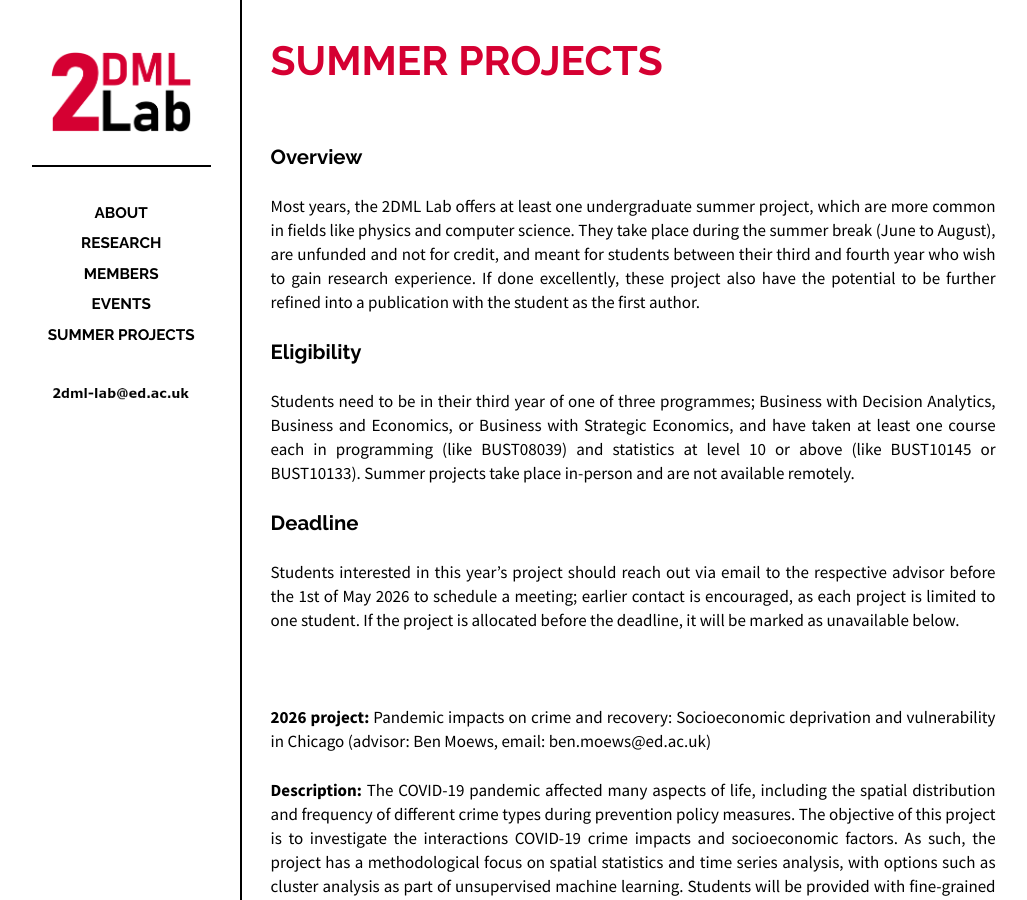
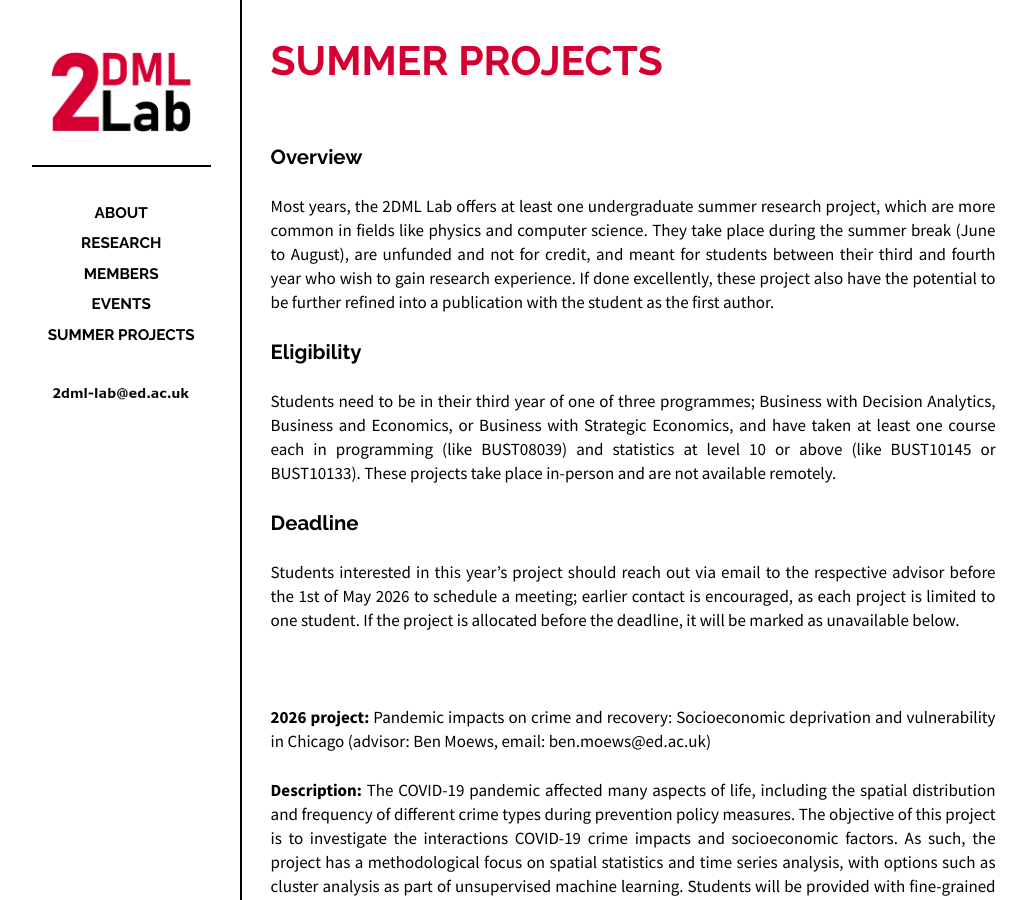
Before and after one commit to 2dml-lab/2dml-lab.github.io, a Jekyll site: the page built from _posts/2024-01-31-summer_projects.md, in a window 1280 px wide. Shown: the whole page, without its empty margins (118-1145 px from the left). Built offline with Jekyll 4.4.1, drawn with Linux system fonts in a browser that asks for light colours.

Commit message:
Update 2024-01-31-summer_projects.md

```diff
--- a/_posts/2024-01-31-summer_projects.md
+++ b/_posts/2024-01-31-summer_projects.md
@@ -10,11 +10,13 @@
 
 ## Overview
 
-Most years, the 2DML Lab offers at least one undergraduate summer project, which are more common in fields like physics and computer science. They take place during the summer break (June to August), are unfunded and not for credit, and meant for students between their third and fourth year who wish to gain research experience. If done excellently, these project also have the potential to be further refined into a publication with the student as the first author.
+Most years, the 2DML Lab offers at least one undergraduate summer research project, which are more common in fields like physics and computer science. They take place during the summer break (June to August), are unfunded and not for credit, and meant for students between their third and fourth year who wish to gain research experience. If done excellently, these project also have the potential to be further refined into a publication with the student as the first author.
 
 ## Eligibility
 
-Students need to be in their third year of one of three programmes; Business with Decision Analytics, Business and Economics, or Business with Strategic Economics, and have taken at least one course each in programming (like BUST08039) and statistics at level 10 or above (like BUST10145 or BUST10133). Summer projects take place in-person and are not available remotely.
+<!--Students need to be in their third year of either Business with Decision Analytics, Business and Economics, or Business with Strategic Economics, and have taken at least one course each in programming (like BUST08039) and statistics at level 10 or above (like BUST10145 or BUST10133). Summer research projects take place in-person and are not available remotely.-->
+
+Students need to be in their third year of one of three programmes; Business with Decision Analytics, Business and Economics, or Business with Strategic Economics, and have taken at least one course each in programming (like BUST08039) and statistics at level 10 or above (like BUST10145 or BUST10133). These projects take place in-person and are not available remotely.
 
 ## Deadline
 
```
